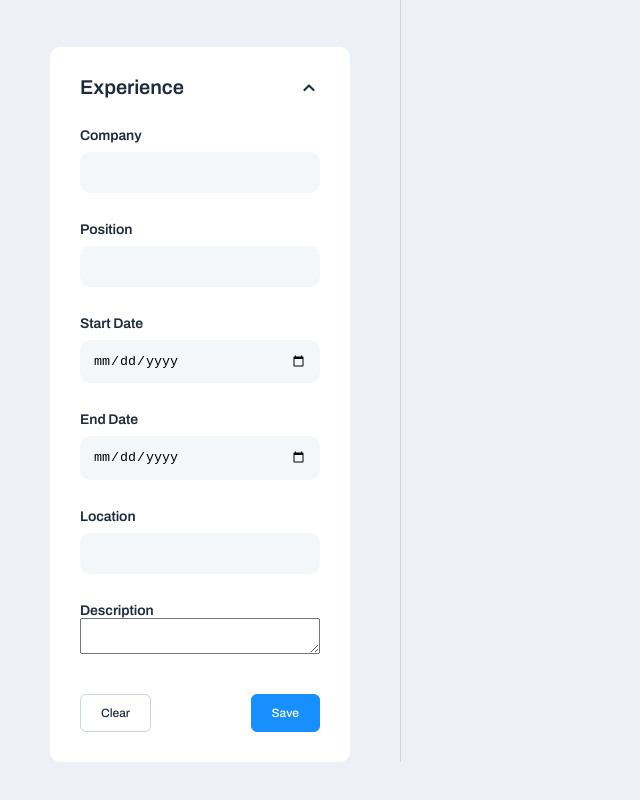
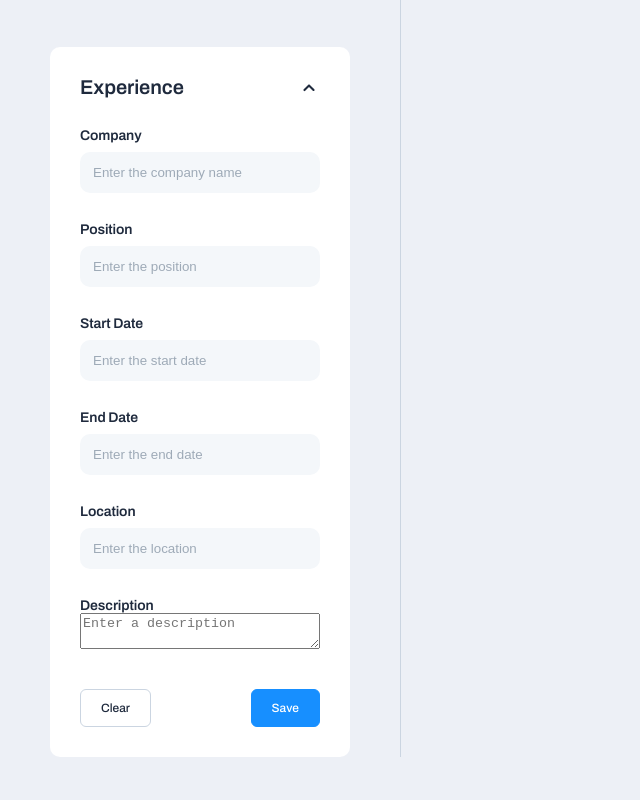
Before and after one commit to amadeuio/make-your-cv, a React (Vite) app: page / in a window 1280 px wide. Shown: the part 1269-2069 px from the top of the page, without its empty margins (0-640 px from the left). Built offline with nearby package versions, Linux system fonts and the light colour scheme.

Commit message:
Refactor ExperienceForm
Added placeholder values and used text inputs instead of date for added flexilibity

```diff
--- a/src/components/ExperienceForm.tsx
+++ b/src/components/ExperienceForm.tsx
@@ -43,7 +43,14 @@ function ExperienceForm() {
         </div>
         <div className="input-container">
           <label htmlFor="company">Company</label>
-          <input type="text" id="company" name="company" value={company} onChange={handleChange} />
+          <input
+            type="text"
+            id="company"
+            name="company"
+            placeholder="Enter the company name"
+            value={company}
+            onChange={handleChange}
+          />
         </div>
         <div className="input-container">
           <label htmlFor="position">Position</label>
@@ -51,6 +58,7 @@ function ExperienceForm() {
             type="text"
             id="position"
             name="position"
+            placeholder="Enter the position"
             value={position}
             onChange={handleChange}
           />
@@ -58,16 +66,24 @@ function ExperienceForm() {
         <div className="input-container">
           <label htmlFor="startDate">Start Date</label>
           <input
-            type="date"
+            type="text"
             id="startDate"
             name="startDate"
+            placeholder="Enter the start date"
             value={startDate}
             onChange={handleChange}
           />
         </div>
         <div className="input-container">
           <label htmlFor="endDate">End Date</label>
-          <input type="date" id="endDate" name="endDate" value={endDate} onChange={handleChange} />
+          <input
+            type="text"
+            id="endDate"
+            name="endDate"
+            placeholder="Enter the end date"
+            value={endDate}
+            onChange={handleChange}
+          />
         </div>
         <div className="input-container">
           <label htmlFor="location">Location</label>
@@ -75,6 +91,7 @@ function ExperienceForm() {
             type="text"
             id="location"
             name="location"
+            placeholder="Enter the location"
             value={location}
             onChange={handleChange}
           />
@@ -84,6 +101,7 @@ function ExperienceForm() {
           <textarea
             id="description"
             name="description"
+            placeholder="Enter a description"
             value={description}
             onChange={handleChange}></textarea>
         </div>
```
